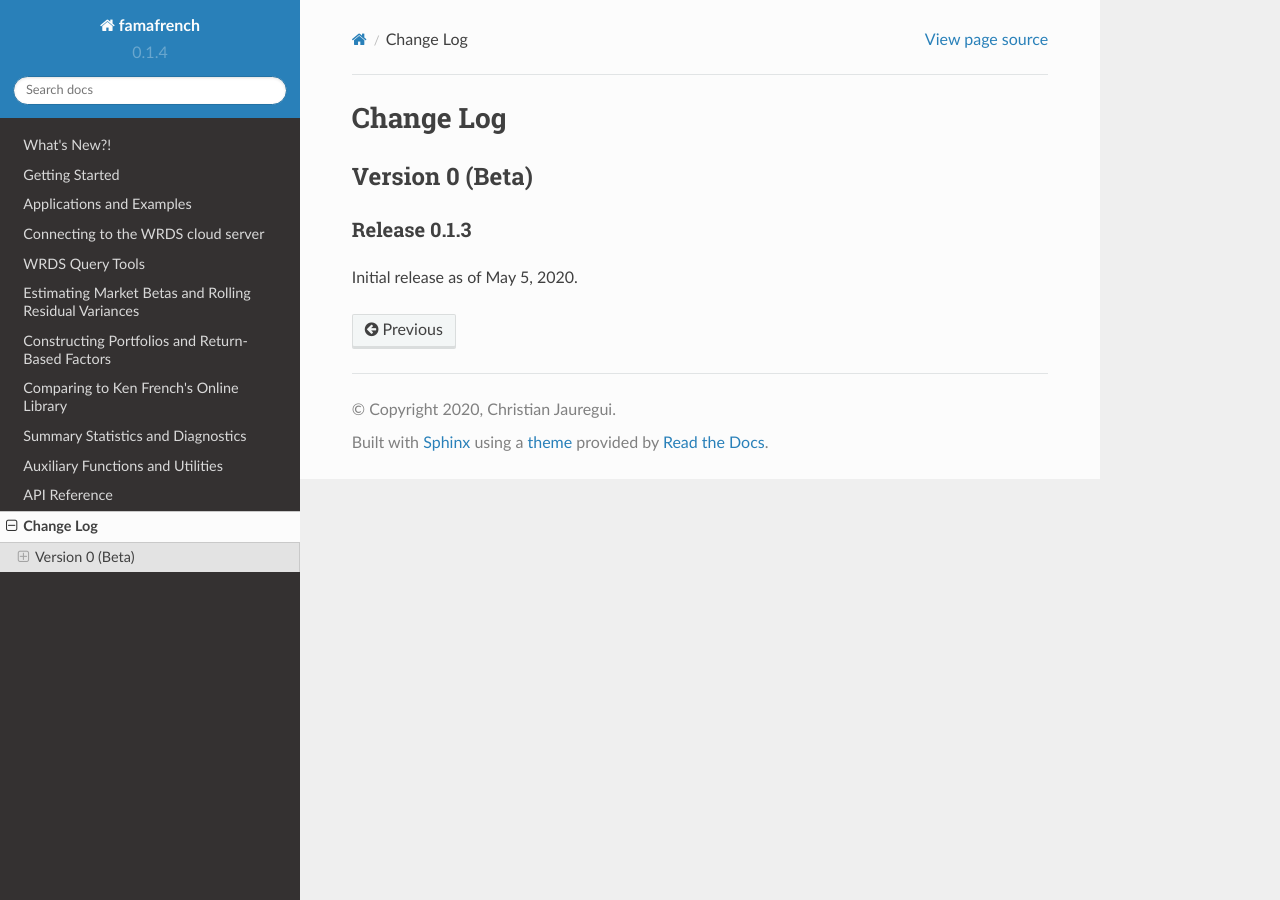
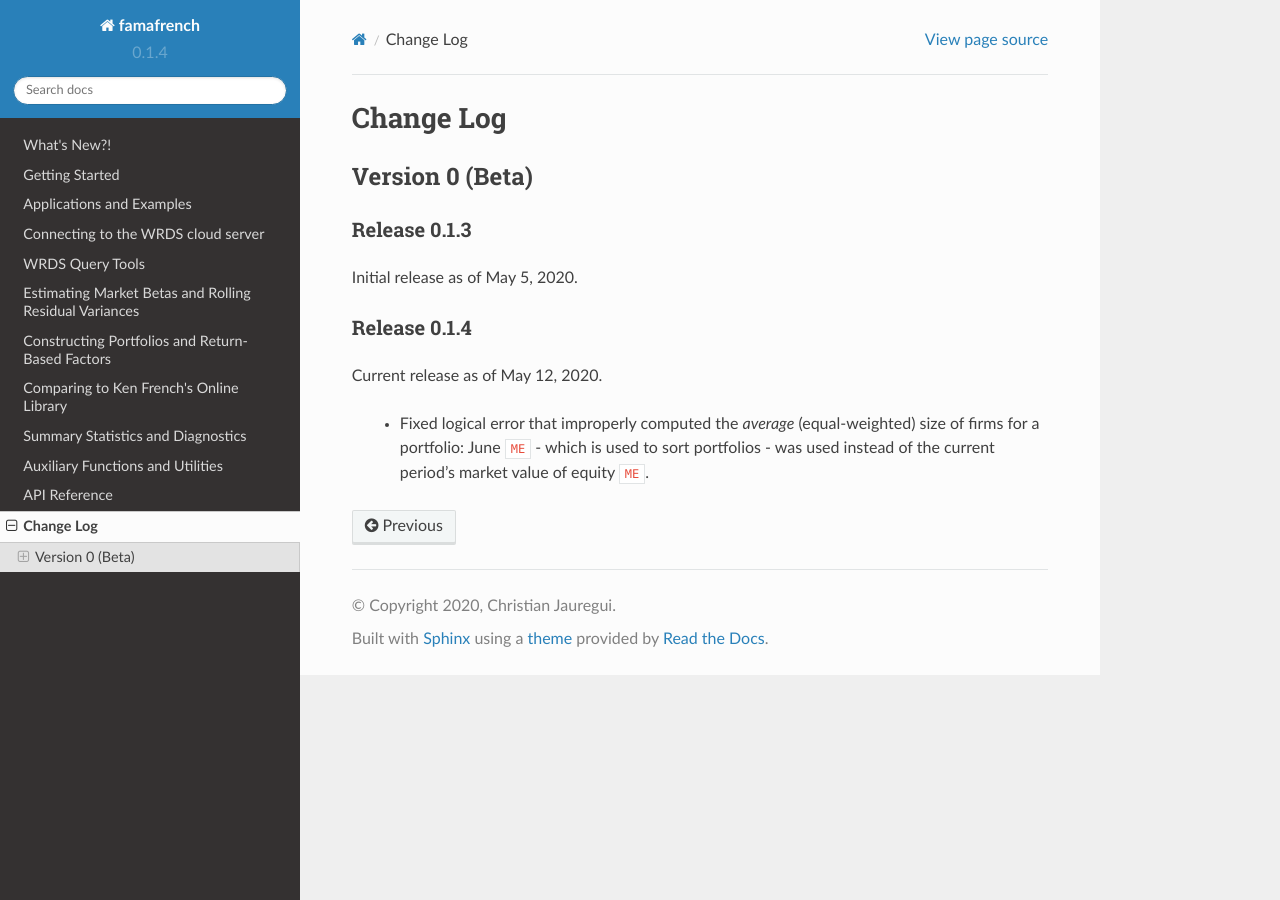
Before and after one commit to christianjauregui/famafrench, a Sphinx documentation site: the page built from docs/source/changes/changes.rst, in a window 1280 px wide. Built offline with Sphinx 7.4.7 and the Read the Docs theme 2.0.0, drawn with Linux system fonts in a browser that asks for light colours.

Commit message:
Update changes.rst

```diff
--- a/docs/source/changes/changes.rst
+++ b/docs/source/changes/changes.rst
@@ -14,3 +14,11 @@ Version 0 (Beta)
 Release 0.1.3
 =============
 Initial release as of May 5, 2020.
+
+
+Release 0.1.4
+=============
+Current release as of May 12, 2020.
+
+   - Fixed logical error that improperly computed the `average` (equal-weighted) size of firms for a portfolio:
+     June ``ME`` - which is used to sort portfolios - was used instead of the current period's market value of equity ``ME``.
```
